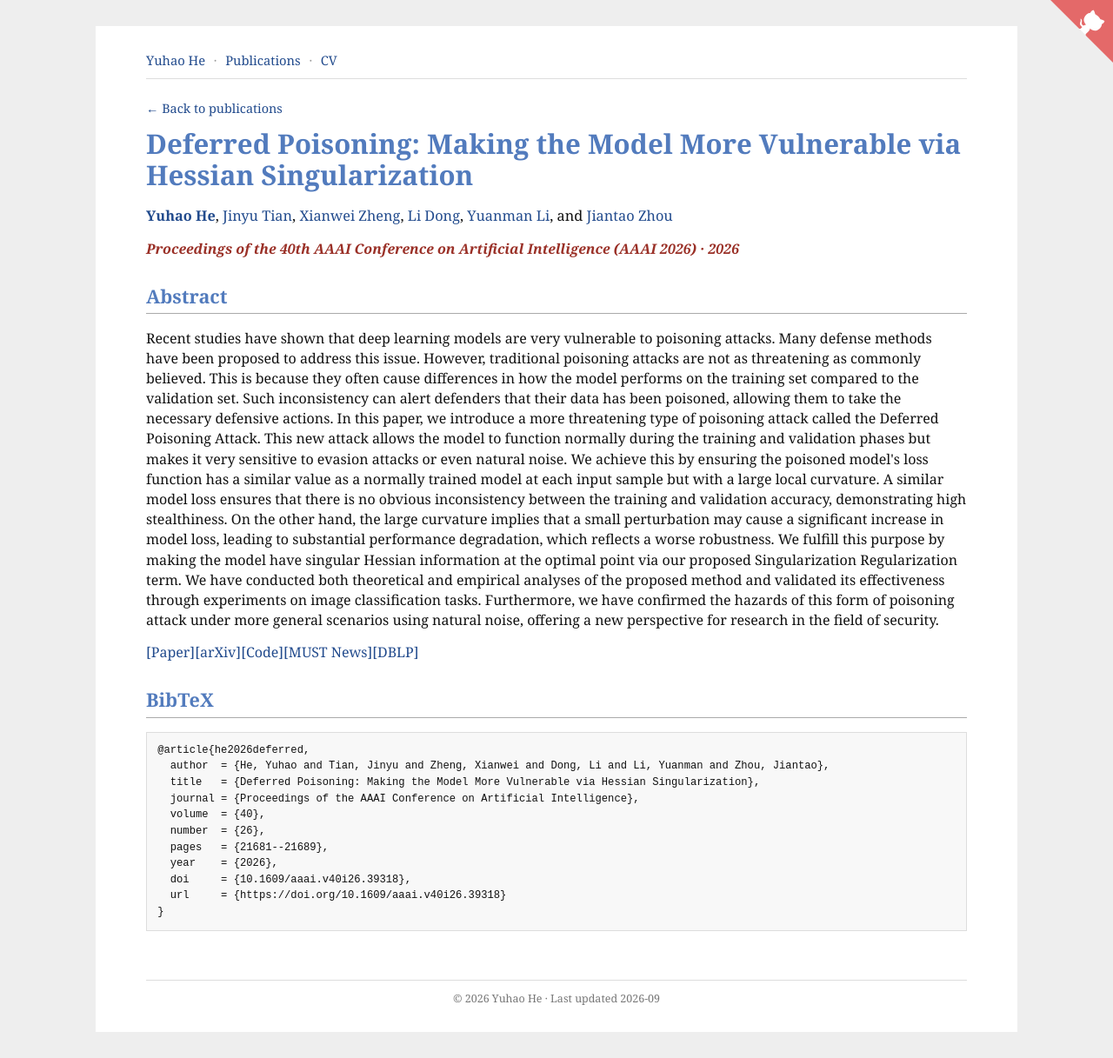
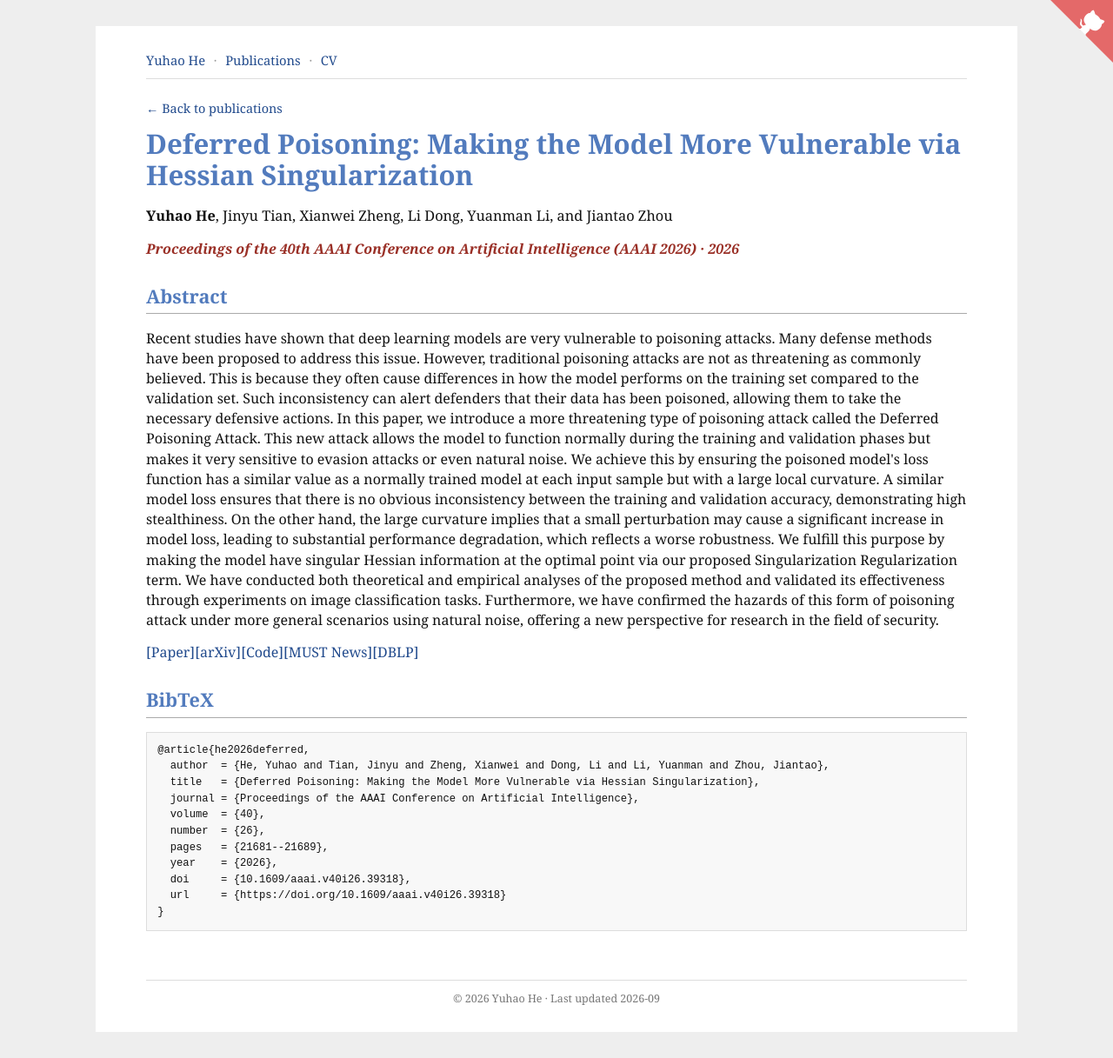
Before and after one commit to Anson-He/Anson-He.github.io, a Jekyll site: the page built from _publications/2026-01-01-deferred-poisoning.md, in a window 1280 px wide. Shown: the whole page at 87% size. Built offline with Jekyll 4.4.1, drawn with Linux system fonts in a browser that asks for light colours.

Commit message:
Restore plain publication author list

```diff
--- a/_includes/jemdoc-publication.html
+++ b/_includes/jemdoc-publication.html
@@ -9,7 +9,7 @@
 
   <div class="publication-row__content">
     <p class="publication-row__title"><a href="{{ publication.paperurl }}" target="_blank" rel="noopener noreferrer">{{ publication.title | escape }}</a></p>
-    {% if publication.author_links %}<p class="publication-row__authors">{% include linked-authors.html authors=publication.author_links %}</p>{% elsif publication.authors %}{% assign highlighted_authors = publication.authors | escape | replace_first: "Yuhao He", "<strong>Yuhao He</strong>" %}<p class="publication-row__authors">{{ highlighted_authors }}</p>{% endif %}
+    {% if publication.authors %}{% assign highlighted_authors = publication.authors | escape | replace_first: "Yuhao He", "<strong>Yuhao He</strong>" %}<p class="publication-row__authors">{{ highlighted_authors }}</p>{% endif %}
     <p class="publication-row__venue"><span>{{ publication_meta.citation_venue | default: publication.venue | escape }}</span> {{ publication.date | date: "%Y" }}{% if publication_meta.venue_rank %} ({{ publication_meta.venue_rank | escape }}){% endif %}</p>
 
     <div class="publication-row__links" aria-label="Publication resources">
--- a/_includes/linked-authors.html
+++ /dev/null
@@ -1,2 +0,0 @@
-{% assign linked_authors = include.authors %}
-{% for author in linked_authors %}{% unless forloop.first %}{% if forloop.last %}{% if forloop.length > 2 %}, {% endif %}and {% else %}, {% endif %}{% endunless %}<a href="{{ author.url }}" target="_blank" rel="noopener noreferrer"{% if author.affiliation %} title="{{ author.affiliation | escape }}"{% endif %}>{% if author.name == "Yuhao He" %}<strong>{{ author.name | escape }}</strong>{% else %}{{ author.name | escape }}{% endif %}</a>{% endfor %}
--- a/_layouts/single.html
+++ b/_layouts/single.html
@@ -6,7 +6,7 @@ layout: default
 <article class="publication-page">
   <p class="back-link"><a href="{{ '/#publications' | relative_url }}">← Back to publications</a></p>
   <h1>{{ page.title }}</h1>
-  {% if page.author_links %}<p class="publication-page__authors">{% include linked-authors.html authors=page.author_links %}</p>{% elsif page.authors %}{% assign highlighted_authors = page.authors | escape | replace_first: "Yuhao He", "<strong>Yuhao He</strong>" %}<p class="publication-page__authors">{{ highlighted_authors }}</p>{% endif %}
+  {% if page.authors %}{% assign highlighted_authors = page.authors | escape | replace_first: "Yuhao He", "<strong>Yuhao He</strong>" %}<p class="publication-page__authors">{{ highlighted_authors }}</p>{% endif %}
   {% if page.venue %}<p class="publication-page__venue">{{ page.venue }} · {{ page.date | date: "%Y" }}</p>{% endif %}
   {% if page.abstract %}<h2>Abstract</h2><p>{{ page.abstract }}</p>{% endif %}
   {% if page.links %}
```
Also changed, not shown: _data/publication_overrides.json (+0 -19 lines), _publications/2023-01-01-tfa-clstmnn.md (+0 -1 lines), _publications/2025-05-27-structure-disruption.md (+0 -1 lines), _publications/2026-01-01-deferred-poisoning.md (+0 -1 lines), scripts/sync_publications.py (+0 -9 lines), tests/test_sync_publications.py (+0 -19 lines).
